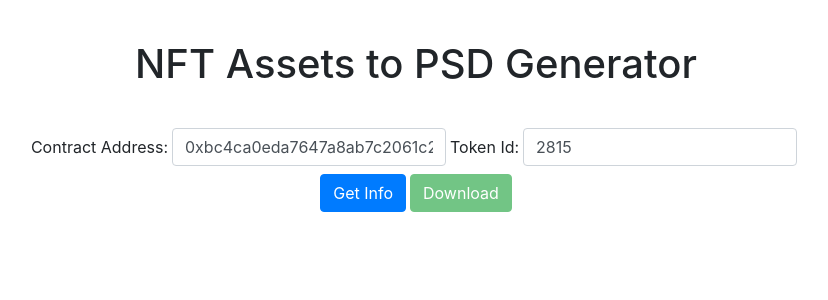
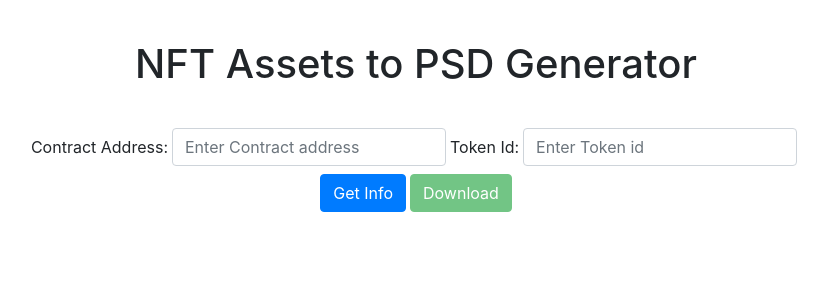
Before and after one commit to seniorweb0417/NFT_Assets_collector, a PHP site: page / in a window 1280 px wide. Shown: the top 300 px of the page, without its empty margins (224-1052 px from the left). Run offline with PHP 8.4, Linux system fonts and the light colour scheme.

Commit message:
empty default text input

```diff
--- a/index.php
+++ b/index.php
@@ -12,9 +12,9 @@
             <h1 class="text-center">NFT Assets to PSD Generator</h1>
             <form class="form-inline justify-content-center" action="">
                 <label for="contract_address" class="mr-1 mb-2">Contract Address:</label>
-                <input type="text" class="form-control mb-2 mr-1" placeholder="Enter Contract address" id="contract_address" required value='0xbc4ca0eda7647a8ab7c2061c2e118a18a936f13d'>
+                <input type="text" class="form-control mb-2 mr-1" placeholder="Enter Contract address" id="contract_address" required value=''>
                 <label for="pwd" class="mr-1 mb-2">Token Id:</label>
-                <input type="text" class="form-control mb-2 mr-1" placeholder="Enter Token id" id="token_id" required value="2815">
+                <input type="text" class="form-control mb-2 mr-1" placeholder="Enter Token id" id="token_id" required value="">
                 <button type="submit" class="btn btn-primary mr-1 mb-2 get_info_btn">Get Info</button>
                 <button type="button" class="btn btn-success mb-2 download_btn" disabled>Download</button>
             </form>
```
